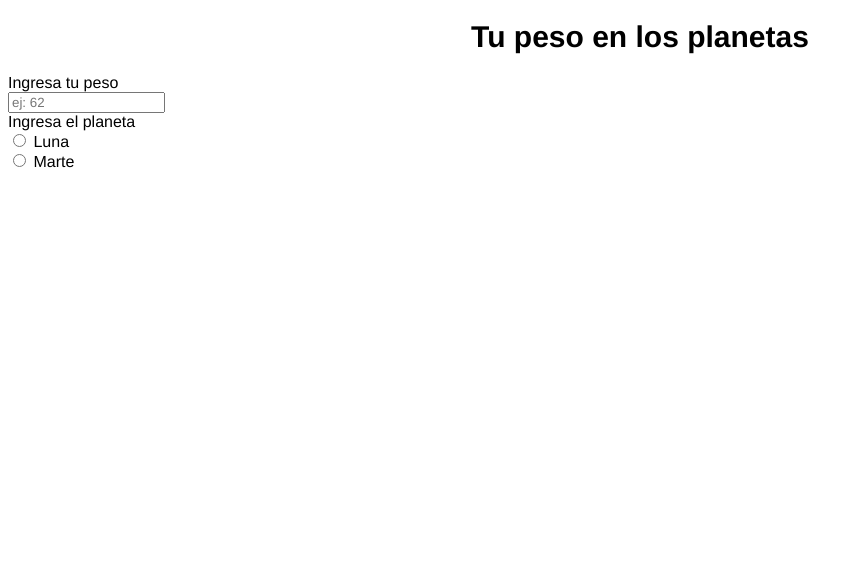
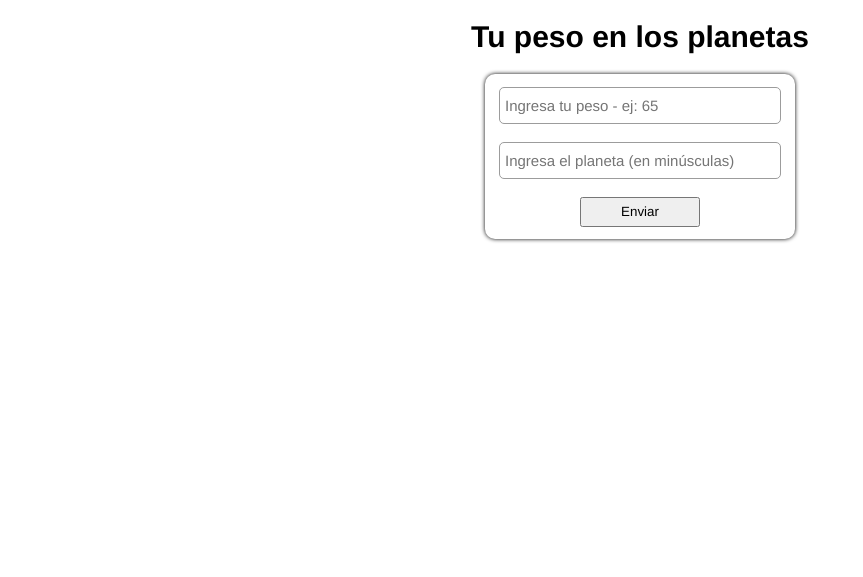
Before and after one commit to jonathanCocuy/Weight-Planets-JS, a plain HTML site: page index.html in a window 1280 px wide. Shown: the whole page, without its empty margins (0-863 px from the left). Drawn offline with Linux system fonts and the light colour scheme.

Commit message:
Avance N-3

```diff
--- a/index.html
+++ b/index.html
@@ -1,27 +1,27 @@
 <!DOCTYPE html>
-<html lang="en">
+<html lang="es">
 <head>
     <meta charset="UTF-8">
     <meta http-equiv="X-UA-Compatible" content="IE=edge">
     <meta name="viewport" content="width=device-width, initial-scale=1.0">
+
     <link rel="stylesheet" href="style.css">
-    <title>Práctica</title>
+    <link rel="shortcut icon" href="https://cdn-icons-png.flaticon.com/512/139/139706.png" type="image/x-icon">
+
+    <title>PesoPlanet</title>
 </head>
 <body>
-    <div>
-        <h1>Tu peso en los planetas</h1>
-    </div>
-    <div>
-        <form action="" id="table">
-            <label for="textop"> Ingresa tu peso </label> <br>
-            <input type="text" name="peso" placeholder="ej: 62" id="peso"> <br>
-            <label for="textop">Ingresa el planeta</label> <br>
-            <input type="radio" name="luna" id="luna" value="luna"> Luna<br>
-            <input type="radio" name="marte" id="luna" value="marte"> Marte
+    <h1 class="titulo-principal"> Tu peso en los planetas </h1>
 
+    <div class="formulario">
+        <form action="" id="form" class="form">
+            <input class="inputs" type="text" name="peso" id="peso" placeholder="Ingresa tu peso - ej: 65"> <br>
+            <input class="inputs" type="text" name="planeta" id="planeta" placeholder="Ingresa el planeta (en minúsculas)"> <br>
+            <input class="boton" type="button" value="Enviar" onclick="comenzar()">
         </form>
     </div>
 
+    <div class="">
         <p id="1" class="peso"></p>
         <p id="2" class="peso"></p>
         <p id="3" class="peso"></p>
@@ -31,6 +31,8 @@
         <p id="7" class="peso"></p>
         <p id="8" class="peso"></p>
         <p id="9" class="peso"></p>
+    </div>
+
     <script src="script.js"></script>
 </body>
 </html>
--- a/script.js
+++ b/script.js
@@ -1,5 +1,7 @@
-    let peso = getElementById("peso").innerHTML;
-    let planeta = prompt('Ingresa el planeta que quieres saber tu peso, entre: marte, luna, jupiter, saturno, venus, urano. neptuno y mercurio');
+let comenzar = function(){
+
+    let peso = document.getElementById("peso").value;
+    let planeta = document.getElementById("planeta").value
 
         let marte = peso * 3.7 / 9.8;
         let luna = peso * 1.6 / 9.8;
@@ -9,6 +11,7 @@
         let urano = peso * 8.8 / 9.8;
         let neptuno = peso * 11.1 / 9.8;
         let mercurio = peso * 3.7 / 9.8;
+
 
     if (planeta == 'marte'){
         alert(`En la tierra tu peso es de ${peso} kg - tu peso en marte es ${Math.round(marte)} kg`)
@@ -20,7 +23,7 @@
         alert(`En la tierra tu peso es de ${peso} kg - tu peso en jupiter es ${Math.round(jupiter)} kg`)
 
     }else if (planeta == 'saturno'){
-        alert(`En la tierra tu peso es de ${peso} kg - tu peso en jupiter es ${Math.round(saturno)} kg`)
+        alert(`En la tierra tu peso es de ${peso} kg - tu peso en saturno es ${Math.round(saturno)} kg`)
 
     }else if (planeta == 'venus'){
         alert(`En la tierra tu peso es de ${peso} kg - tu peso en venus es ${Math.round(venus)} kg`)
@@ -38,8 +41,6 @@
         alert('No es válido')
 
     }else{
-
-    }
 
         document.getElementById("1").innerHTML =
             `Peso en la tierra ${peso} kg`;
@@ -67,3 +68,6 @@
 
         document.getElementById("9").innerHTML =
             `Peso en la mercurio ${Math.round(mercurio)} kg`;
+    }
+
+}
--- a/style.css
+++ b/style.css
@@ -1,13 +1,53 @@
 *{
     font-family: Helvetica;
+    margin: 0;
+    padding: 0;
 }
 
-h1{
+.titulo-principal{
+    font-size: 30px;
     text-align: center;
-    font-size: 30px;
+    margin: 20px;
 }
 
-.peso{
-    font-size: 20px;
+.formulario{
+    width: 100%;
+    height: 500px;
+    display: flex;
+    justify-content: center;
+}
+
+.form{
+    box-shadow: 0px 0px 4px black;
+    border-radius: 10px;
+    width: 310px;
+    height: 165px;
     text-align: center;
+    display: flex;
+    flex-direction: column;
+    justify-content: center;
+    align-items: center;
 }
+
+.inputs{
+    width: 270px;
+    height: 25px;
+    font-size: 15px;
+    border: 1px solid rgb(156, 156, 156);
+    border-radius: 5px;
+    padding: 5px;
+    outline: none;
+}
+
+.inputs:hover{
+    outline: 1px solid rgb(143, 143, 143);
+}
+
+.inputs:focus{
+    border: 1px solid rgb(99, 99, 99);
+}
+
+.boton{
+    width: 120px;
+    height: 30px;
+}
```
Lines whose indentation alone changed are shown as unchanged.
